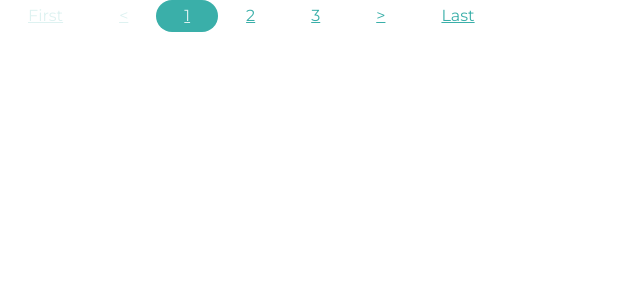
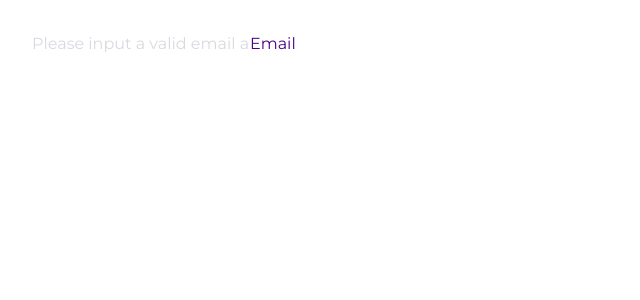
Before and after one commit to teoColomberotto/MyMicrophones_api, a Nuxt app: page / in a window 1280 px wide. Shown: the top 300 px of the page, without its empty margins (0-640 px from the left). Built offline with nearby package versions, Linux system fonts and the light colour scheme.

Commit message:
add: test MyTextInput component

```diff
--- /dev/null
+++ b/frontend/components/atoms/MyTextInput.vue
@@ -0,0 +1,101 @@
+<template>
+    <div class="input-container">
+        <div class="input-form">
+            <input
+                :type="type"
+                :value="value"
+                :placeholder="placeholderString"
+                @input="$emit('input', $event.target.value)"
+                :class="'effect ' + hasIcon"
+                @focus="showPlaceholder = !showPlaceholder"
+                @blur="showPlaceholder = !showPlaceholder"
+            />
+            <!-- <select :value="value" @input="$emit('input', $event.target.value)" v-if="type === 'select'">
+                <option v-for="(option, index) in options" :key="index">{{ option }}</option>
+            </select> -->
+            <font-awesome-icon :icon="icon" class="input-icon" v-if="icon" />
+            <label :style="{ color: color ? color : 'var(--main-color)' }">{{ label }}</label>
+        </div>
+    </div>
+</template>
+
+<script>
+export default {
+    data: () => ({
+        showPlaceholder: true,
+    }),
+    computed: {
+        filled() {
+            if (!this.show && this.value) {
+                return 'has-content';
+            }
+            return '';
+        },
+        hasIcon() {
+            if (this.icon) {
+                return 'input-has-icon';
+            }
+            return '';
+        },
+        placeholderString() {
+            if (this.showPlaceholder === true) {
+                return this.placeholder;
+            }
+            return '';
+        },
+    },
+    props: {
+        type: { type: String, required: true, default: 'text' },
+        value: { type: String, required: false, default: '' },
+        label: { type: String, required: false, default: '' },
+        icon: { type: String, required: false, default: '' },
+        placeholder: { type: String, required: false, default: '' },
+        color: { type: String, required: false, default: 'indigo' },
+    },
+};
+</script>
+
+<style scoped>
+::placeholder {
+    opacity: 0.4;
+}
+
+input[type='text'] {
+    color: var(--main-color);
+    width: 100%;
+    box-sizing: border-box;
+    letter-spacing: 1px;
+    outline: none;
+}
+
+.input-container {
+    width: 100%;
+    padding: 0.5rem 0.5rem 0 0;
+}
+
+.input-form {
+    float: left;
+    width: 100%;
+    margin: 1.5rem 0rem 1.5rem 0;
+    position: relative;
+} /* necessary to give position: relative to parent. */
+
+.input-icon {
+    position: relative;
+    left: 0rem;
+    top: -3.5rem;
+    opacity: 0.3;
+}
+.input-hint {
+    float: left;
+    width: 100%;
+    margin: -1.2rem 0 0 0;
+    position: relative;
+    font-size: 0.8rem;
+    opacity: 0.6;
+}
+
+.input-has-icon {
+    padding-left: 2rem !important;
+}
+</style>
--- a/frontend/pages/index.vue
+++ b/frontend/pages/index.vue
@@ -1,11 +1,20 @@
 <template>
     <div>
         <profile-icon></profile-icon>
-        <my-pagination :pageSize="20" @pageChanged="onPageChange" :total="140" :current-page="currentPage"></my-pagination>
+        <my-text-input
+            type="password"
+            v-model="email"
+            label="Email"
+            icon="fa-solid fa-user-tie"
+            placeholder="Please input a valid email address"
+            :options="options"
+        ></my-text-input>
+        <!-- <my-pagination :pageSize="20" @pageChanged="onPageChange" :total="140" :current-page="currentPage"></my-pagination> -->
     </div>
 </template>
 
 <script>
+import MyTextInputVue from '../components/atoms/MyTextInput.vue';
 import MyPaginationVue from '../components/molecules/MyPagination.vue';
 import MyProfileIconVue from '../components/molecules/MyProfileIcon.vue';
 
@@ -13,11 +22,14 @@ export default {
     name: 'IndexPage',
     components: {
         'profile-icon': MyProfileIconVue,
-        'my-pagination': MyPaginationVue,
+        'my-text-input': MyTextInputVue,
+        // 'my-pagination': MyPaginationVue,
     },
     data() {
         return {
             currentPage: 1,
+            email: '',
+            options: ['test@mail.com', 'test2@mail.com'],
         };
     },
     methods: {
```
Also changed, not shown: 1 other file (tests, documents, lock files or other folders).
